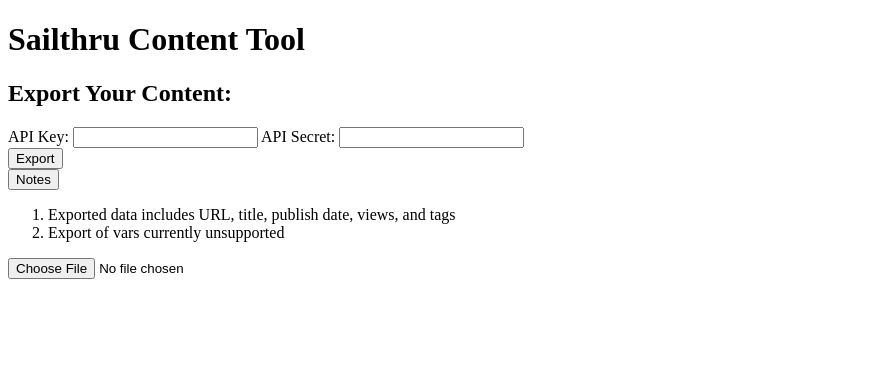
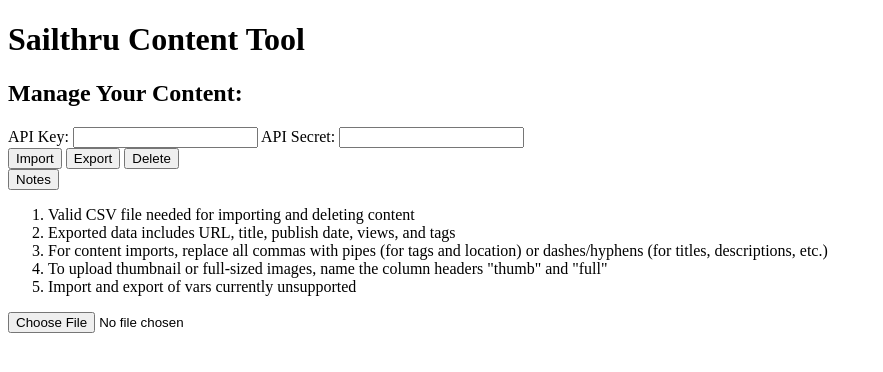
Before and after one commit to stevedoesitall/st_content_tool, a website with bundled scripts: page index.html in a window 1280 px wide. Shown: the whole page, without its empty margins (0-883 px from the left). Built offline with nearby package versions, Linux system fonts and the light colour scheme.

Commit message:
Revert "HTML updates"
This reverts commit 77ee314ec982b4eba7a6247d06496ff90d30931b.

```diff
--- a/index.html
+++ b/index.html
@@ -12,16 +12,16 @@
 <body>
     <div id="header">
         <h1>Sailthru Content Tool</h1>
-        <h2>Export Your Content:</h2>
+        <h2>Manage Your Content:</h2>
     </div>
     <div id="inputs">
             <label>API Key: <input name="api_key" type="text" id="api_key"/></label>
             <label>API Secret: <input name="api_secret" type="text" id="api_secret"/></label>
     </div>
     <div id="buttons">
-        <!-- <button class="post api" id="import">Import</button> -->
+        <button class="post api" id="import">Import</button>
         <button class="get api" id="export">Export</button>
-        <!-- <button class="post api" id="delete">Delete</button> -->
+        <button class="post api" id="delete">Delete</button>
     </div>
     <div id="warning_section">
         <!--Inject warning if not a valid CSV-->
@@ -30,11 +30,11 @@
         <button id="notes">Notes</button>
         <div class="hidden" id="notes_list">
             <ol>
-                <!-- <li>Valid CSV file needed for importing and deleting content</li> -->
+                <li>Valid CSV file needed for importing and deleting content</li>
                 <li>Exported data includes URL, title, publish date, views, and tags</li>
-                <!-- <li>For content imports, replace all commas with pipes (for tags and location) or dashes/hyphens (for titles, descriptions, etc.)</li>
-                <li>To upload thumbnail or full-sized images, name the column headers "thumb" and "full"</li> -->
-                <li>Export of vars currently unsupported</li>
+                <li>For content imports, replace all commas with pipes (for tags and location) or dashes/hyphens (for titles, descriptions, etc.)</li>
+                <li>To upload thumbnail or full-sized images, name the column headers "thumb" and "full"</li>
+                <li>Import and export of vars currently unsupported</li>
             </ol>
         </div>
     </div>
```
